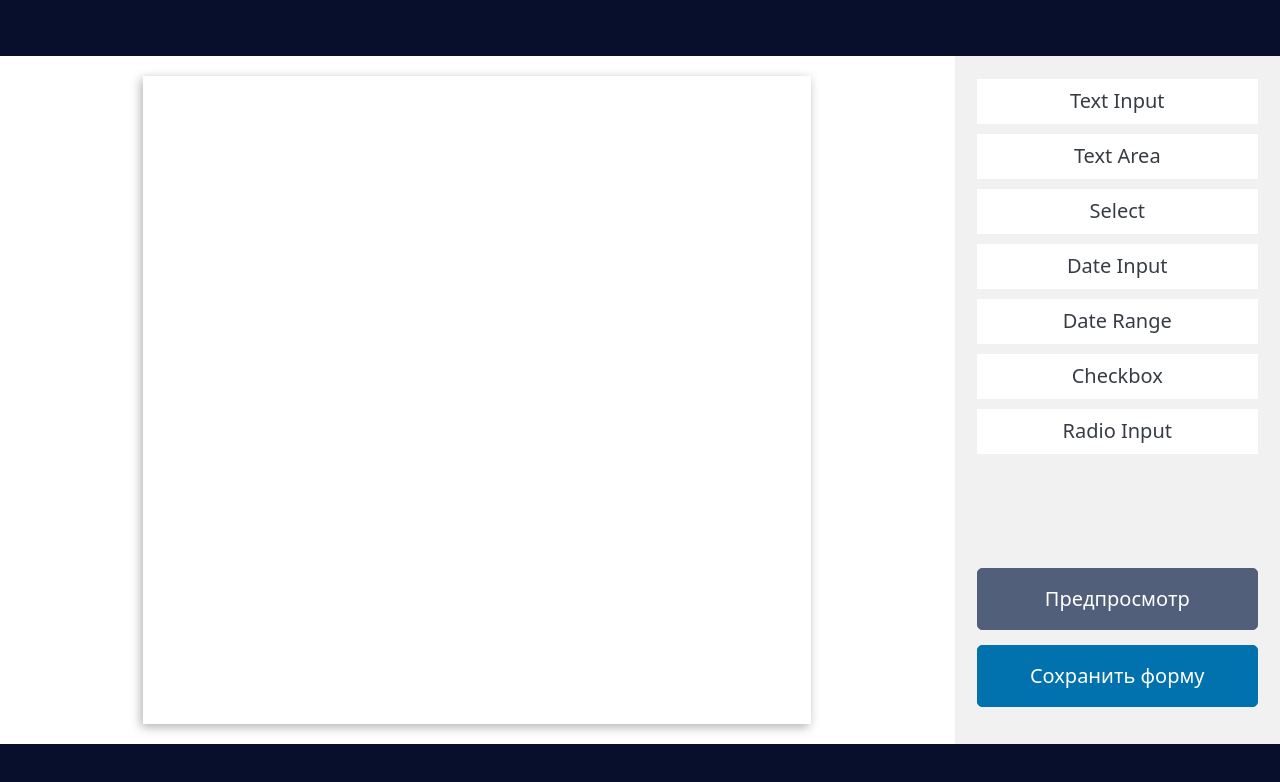
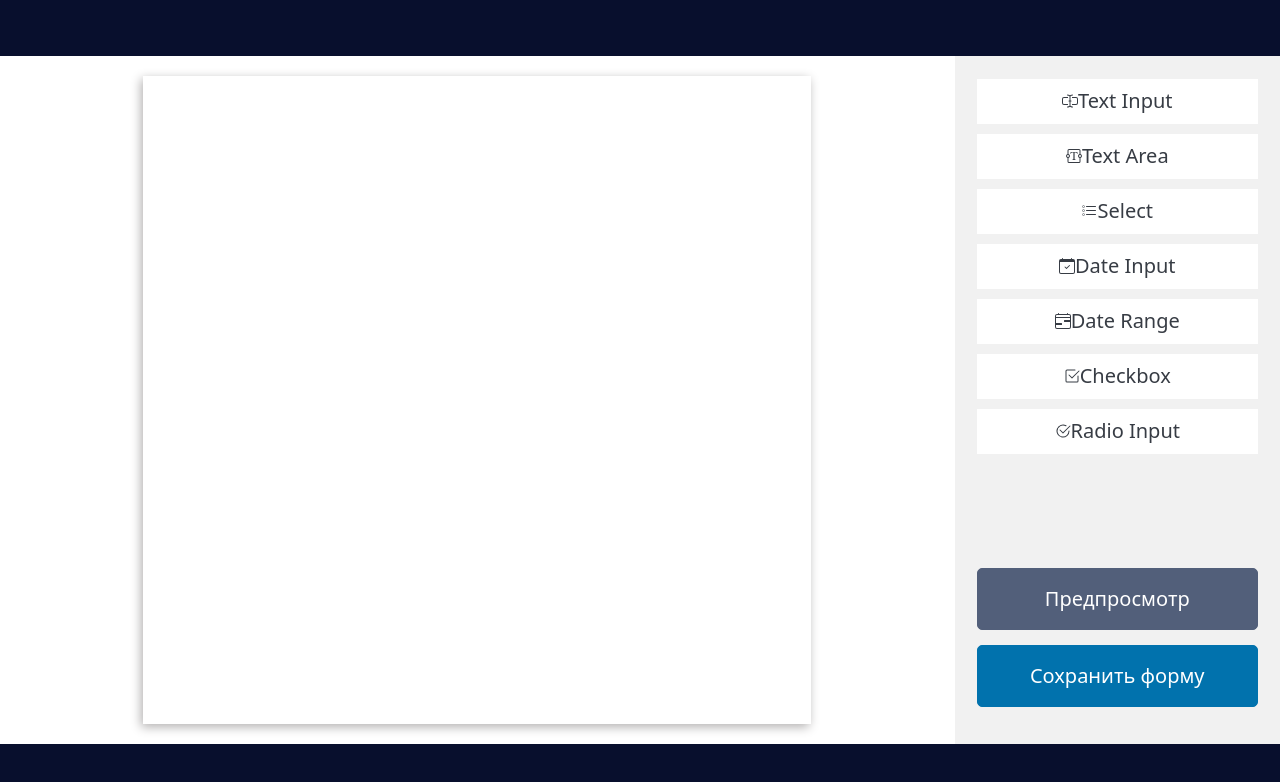
Before and after one commit to sottovocetomato/form-constructor, a Nuxt app: page / in a window 1280 px wide. Shown: the top 782 px of the page. Built offline with nearby package versions, Linux system fonts and the light colour scheme.

Commit message:
+add icons

```diff
--- /dev/null
+++ b/components/icon/Calendar.vue
@@ -0,0 +1,17 @@
+<template>
+  <svg
+    xmlns="http://www.w3.org/2000/svg"
+    width="16"
+    height="16"
+    fill="currentColor"
+    class="bi bi-calendar-check"
+    viewBox="0 0 16 16"
+  >
+    <path
+      d="M10.854 7.146a.5.5 0 0 1 0 .708l-3 3a.5.5 0 0 1-.708 0l-1.5-1.5a.5.5 0 1 1 .708-.708L7.5 9.793l2.646-2.647a.5.5 0 0 1 .708 0"
+    />
+    <path
+      d="M3.5 0a.5.5 0 0 1 .5.5V1h8V.5a.5.5 0 0 1 1 0V1h1a2 2 0 0 1 2 2v11a2 2 0 0 1-2 2H2a2 2 0 0 1-2-2V3a2 2 0 0 1 2-2h1V.5a.5.5 0 0 1 .5-.5M1 4v10a1 1 0 0 0 1 1h12a1 1 0 0 0 1-1V4z"
+    />
+  </svg>
+</template>
--- /dev/null
+++ b/components/icon/CalendarRange.vue
@@ -0,0 +1,17 @@
+<template>
+  <svg
+    xmlns="http://www.w3.org/2000/svg"
+    width="16"
+    height="16"
+    fill="currentColor"
+    class="bi bi-calendar4-range"
+    viewBox="0 0 16 16"
+  >
+    <path
+      d="M3.5 0a.5.5 0 0 1 .5.5V1h8V.5a.5.5 0 0 1 1 0V1h1a2 2 0 0 1 2 2v11a2 2 0 0 1-2 2H2a2 2 0 0 1-2-2V3a2 2 0 0 1 2-2h1V.5a.5.5 0 0 1 .5-.5M2 2a1 1 0 0 0-1 1v1h14V3a1 1 0 0 0-1-1zm13 3H1v9a1 1 0 0 0 1 1h12a1 1 0 0 0 1-1z"
+    />
+    <path
+      d="M9 7.5a.5.5 0 0 1 .5-.5H15v2H9.5a.5.5 0 0 1-.5-.5zm-2 3v1a.5.5 0 0 1-.5.5H1v-2h5.5a.5.5 0 0 1 .5.5"
+    />
+  </svg>
+</template>
--- /dev/null
+++ b/components/icon/Checkbox.vue
@@ -0,0 +1,17 @@
+<template>
+  <svg
+    xmlns="http://www.w3.org/2000/svg"
+    width="16"
+    height="16"
+    fill="currentColor"
+    class="bi bi-check2-square"
+    viewBox="0 0 16 16"
+  >
+    <path
+      d="M3 14.5A1.5 1.5 0 0 1 1.5 13V3A1.5 1.5 0 0 1 3 1.5h8a.5.5 0 0 1 0 1H3a.5.5 0 0 0-.5.5v10a.5.5 0 0 0 .5.5h10a.5.5 0 0 0 .5-.5V8a.5.5 0 0 1 1 0v5a1.5 1.5 0 0 1-1.5 1.5z"
+    />
+    <path
+      d="m8.354 10.354 7-7a.5.5 0 0 0-.708-.708L8 9.293 5.354 6.646a.5.5 0 1 0-.708.708l3 3a.5.5 0 0 0 .708 0"
+    />
+  </svg>
+</template>
--- /dev/null
+++ b/components/icon/Radio.vue
@@ -0,0 +1,17 @@
+<template>
+  <svg
+    xmlns="http://www.w3.org/2000/svg"
+    width="16"
+    height="16"
+    fill="currentColor"
+    class="bi bi-check2-circle"
+    viewBox="0 0 16 16"
+  >
+    <path
+      d="M2.5 8a5.5 5.5 0 0 1 8.25-4.764.5.5 0 0 0 .5-.866A6.5 6.5 0 1 0 14.5 8a.5.5 0 0 0-1 0 5.5 5.5 0 1 1-11 0"
+    />
+    <path
+      d="M15.354 3.354a.5.5 0 0 0-.708-.708L8 9.293 5.354 6.646a.5.5 0 1 0-.708.708l3 3a.5.5 0 0 0 .708 0z"
+    />
+  </svg>
+</template>
--- /dev/null
+++ b/components/icon/Select.vue
@@ -0,0 +1,22 @@
+<template>
+  <svg
+    xmlns="http://www.w3.org/2000/svg"
+    width="16"
+    height="16"
+    fill="currentColor"
+    class="bi bi-list-task"
+    viewBox="0 0 16 16"
+  >
+    <path
+      fill-rule="evenodd"
+      d="M2 2.5a.5.5 0 0 0-.5.5v1a.5.5 0 0 0 .5.5h1a.5.5 0 0 0 .5-.5V3a.5.5 0 0 0-.5-.5zM3 3H2v1h1z"
+    />
+    <path
+      d="M5 3.5a.5.5 0 0 1 .5-.5h9a.5.5 0 0 1 0 1h-9a.5.5 0 0 1-.5-.5M5.5 7a.5.5 0 0 0 0 1h9a.5.5 0 0 0 0-1zm0 4a.5.5 0 0 0 0 1h9a.5.5 0 0 0 0-1z"
+    />
+    <path
+      fill-rule="evenodd"
+      d="M1.5 7a.5.5 0 0 1 .5-.5h1a.5.5 0 0 1 .5.5v1a.5.5 0 0 1-.5.5H2a.5.5 0 0 1-.5-.5zM2 7h1v1H2zm0 3.5a.5.5 0 0 0-.5.5v1a.5.5 0 0 0 .5.5h1a.5.5 0 0 0 .5-.5v-1a.5.5 0 0 0-.5-.5zm1 .5H2v1h1z"
+    />
+  </svg>
+</template>
--- /dev/null
+++ b/components/icon/TextArea.vue
@@ -0,0 +1,17 @@
+<template>
+  <svg
+    xmlns="http://www.w3.org/2000/svg"
+    width="16"
+    height="16"
+    fill="currentColor"
+    class="bi bi-textarea-t"
+    viewBox="0 0 16 16"
+  >
+    <path
+      d="M1.5 2.5A1.5 1.5 0 0 1 3 1h10a1.5 1.5 0 0 1 1.5 1.5v3.563a2 2 0 0 1 0 3.874V13.5A1.5 1.5 0 0 1 13 15H3a1.5 1.5 0 0 1-1.5-1.5V9.937a2 2 0 0 1 0-3.874zm1 3.563a2 2 0 0 1 0 3.874V13.5a.5.5 0 0 0 .5.5h10a.5.5 0 0 0 .5-.5V9.937a2 2 0 0 1 0-3.874V2.5A.5.5 0 0 0 13 2H3a.5.5 0 0 0-.5.5zM2 7a1 1 0 1 0 0 2 1 1 0 0 0 0-2m12 0a1 1 0 1 0 0 2 1 1 0 0 0 0-2"
+    />
+    <path
+      d="M11.434 4H4.566L4.5 5.994h.386c.21-1.252.612-1.446 2.173-1.495l.343-.011v6.343c0 .537-.116.665-1.049.748V12h3.294v-.421c-.938-.083-1.054-.21-1.054-.748V4.488l.348.01c1.56.05 1.963.244 2.173 1.496h.386z"
+    />
+  </svg>
+</template>
--- /dev/null
+++ b/components/icon/TextInput.vue
@@ -0,0 +1,18 @@
+<template>
+  <svg
+    xmlns="http://www.w3.org/2000/svg"
+    width="16"
+    height="16"
+    fill="currentColor"
+    class="bi bi-input-cursor-text"
+    viewBox="0 0 16 16"
+  >
+    <path
+      fill-rule="evenodd"
+      d="M5 2a.5.5 0 0 1 .5-.5c.862 0 1.573.287 2.06.566.174.099.321.198.44.286.119-.088.266-.187.44-.286A4.17 4.17 0 0 1 10.5 1.5a.5.5 0 0 1 0 1c-.638 0-1.177.213-1.564.434a3.5 3.5 0 0 0-.436.294V7.5H9a.5.5 0 0 1 0 1h-.5v4.272c.1.08.248.187.436.294.387.221.926.434 1.564.434a.5.5 0 0 1 0 1 4.17 4.17 0 0 1-2.06-.566A5 5 0 0 1 8 13.65a5 5 0 0 1-.44.285 4.17 4.17 0 0 1-2.06.566.5.5 0 0 1 0-1c.638 0 1.177-.213 1.564-.434.188-.107.335-.214.436-.294V8.5H7a.5.5 0 0 1 0-1h.5V3.228a3.5 3.5 0 0 0-.436-.294A3.17 3.17 0 0 0 5.5 2.5.5.5 0 0 1 5 2"
+    />
+    <path
+      d="M10 5h4a1 1 0 0 1 1 1v4a1 1 0 0 1-1 1h-4v1h4a2 2 0 0 0 2-2V6a2 2 0 0 0-2-2h-4zM6 5V4H2a2 2 0 0 0-2 2v4a2 2 0 0 0 2 2h4v-1H2a1 1 0 0 1-1-1V6a1 1 0 0 1 1-1z"
+    />
+  </svg>
+</template>
--- a/pages/index.vue
+++ b/pages/index.vue
@@ -52,7 +52,7 @@
         draggable="true"
         id="BaseTextInput"
       >
-        Text Input
+        <IconTextInput /> Text Input
       </div>
       <div
         class="dragable-object"
@@ -61,7 +61,7 @@
         draggable="true"
         id="BaseTextarea"
       >
-        Text Area
+        <IconTextArea /> Text Area
       </div>
       <div
         class="dragable-object"
@@ -70,7 +70,7 @@
         draggable="true"
         id="BaseSelect"
       >
-        Select
+        <IconSelect /> Select
       </div>
       <div
         class="dragable-object"
@@ -79,7 +79,7 @@
         draggable="true"
         id="BaseDateInput"
       >
-        Date Input
+        <IconCalendar /> Date Input
       </div>
       <div
         class="dragable-object"
@@ -88,7 +88,7 @@
         draggable="true"
         id="BaseDateRange"
       >
-        Date Range
+        <IconCalendarRange /> Date Range
       </div>
       <div
         class="dragable-object"
@@ -97,7 +97,7 @@
         draggable="true"
         id="BaseCheckbox"
       >
-        Checkbox
+        <IconCheckbox /> Checkbox
       </div>
       <div
         class="dragable-object"
@@ -106,7 +106,7 @@
         draggable="true"
         id="BaseRadio"
       >
-        Radio Input
+        <IconRadio /> Radio Input
       </div>
     </div>
     <div class="form-controls">
```
